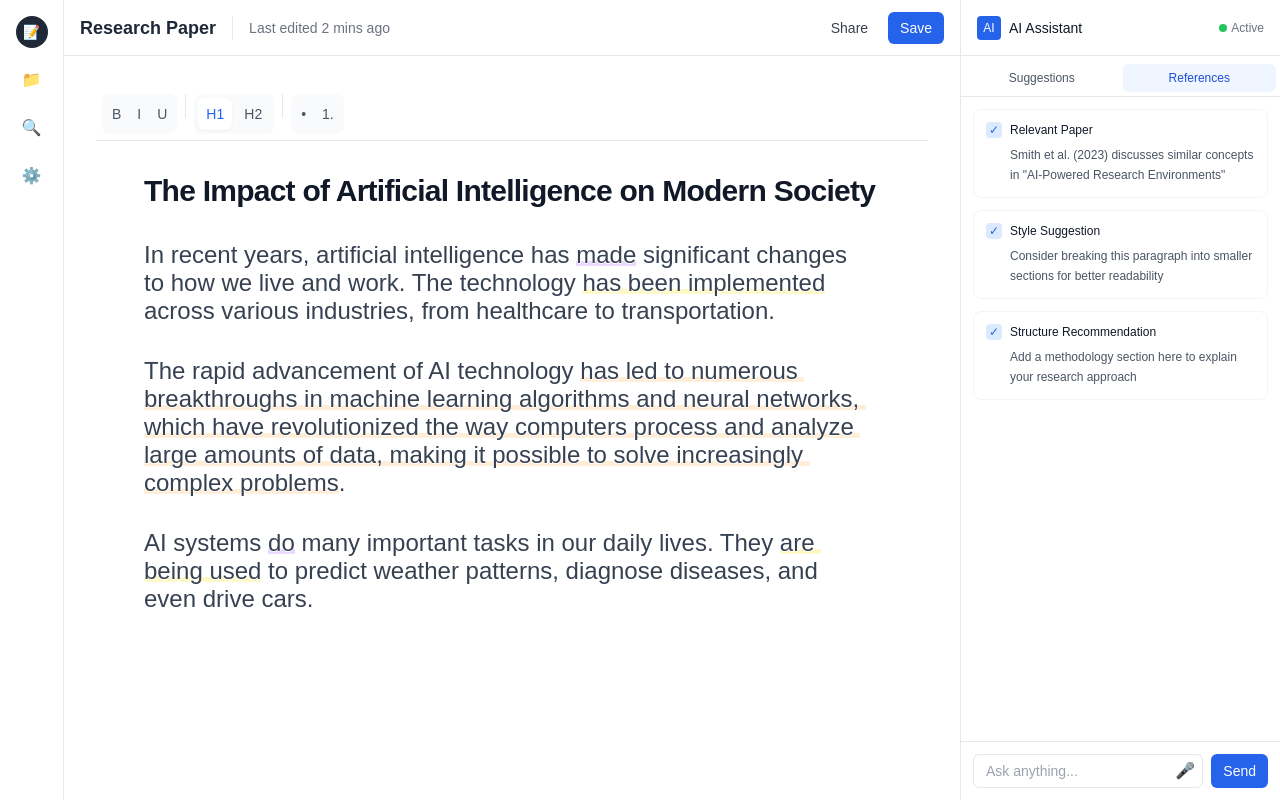
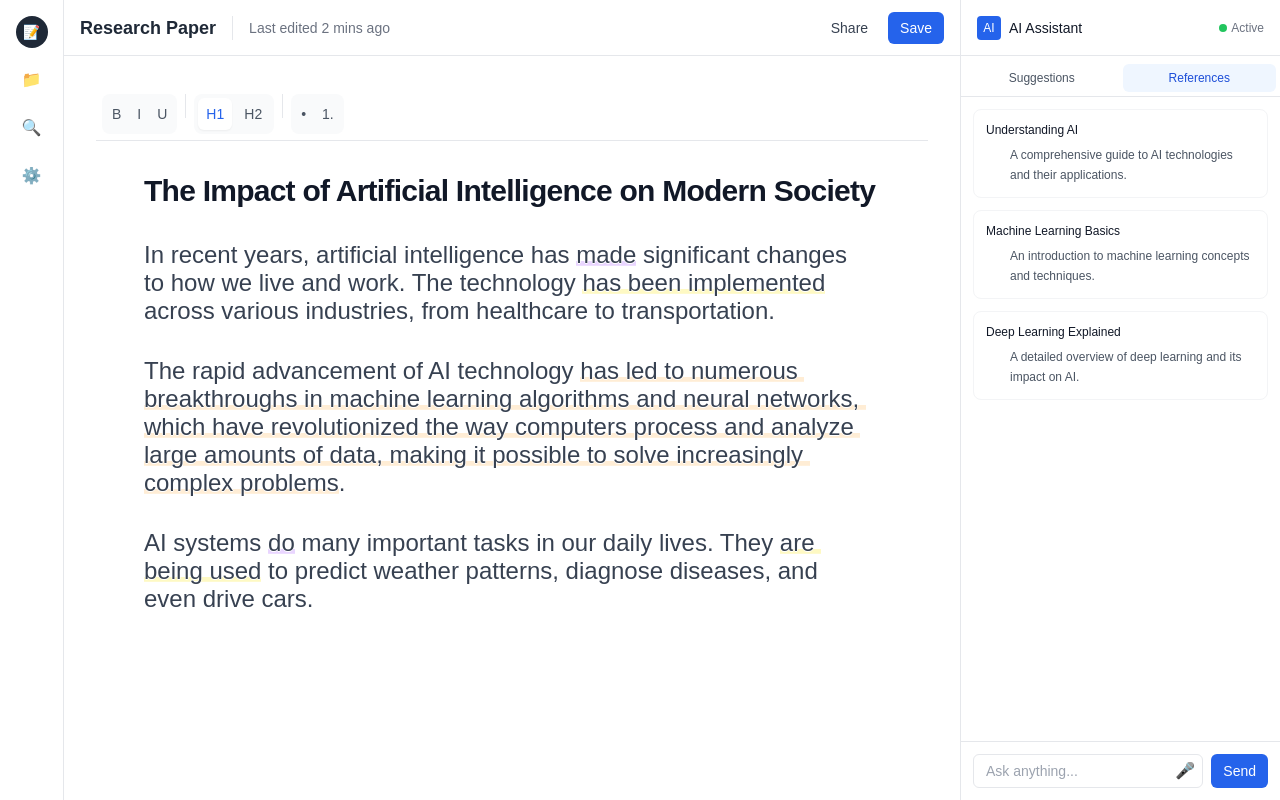
Before and after one commit to Rummikub/NYCHackathon, a Next.js app: page / in a window 1280 px wide. Both pictures are taken after a click on the button "References". Built offline with nearby package versions, Linux system fonts and the light colour scheme.

Commit message:
suggestions reference sidebar shows different things

```diff
--- a/components/AISidebar.tsx
+++ b/components/AISidebar.tsx
@@ -20,6 +20,24 @@ const mockSuggestions = [
     type: 'outline',
     title: 'Structure Recommendation',
     content: 'Add a methodology section here to explain your research approach',
+  },
+];
+
+const mockReferences = [
+  {
+    id: 1,
+    title: 'Understanding AI',
+    content: 'A comprehensive guide to AI technologies and their applications.',
+  },
+  {
+    id: 2,
+    title: 'Machine Learning Basics',
+    content: 'An introduction to machine learning concepts and techniques.',
+  },
+  {
+    id: 3,
+    title: 'Deep Learning Explained',
+    content: 'A detailed overview of deep learning and its impact on AI.',
   },
 ];
 
@@ -68,7 +86,8 @@ export default function AISidebar() {
 
       {/* Content Area */}
       <div className="flex-1 overflow-auto p-3 space-y-3">
-        {mockSuggestions.map((suggestion) => (
+        {activeTab === 'suggestions' ? (
+          mockSuggestions.map((suggestion) => (
             <div
               key={suggestion.id}
               className="p-3 bg-white rounded-lg border border-gray-100 hover:border-blue-100 transition-colors"
@@ -83,8 +102,24 @@ export default function AISidebar() {
               </div>
               <p className="text-xs text-gray-600 leading-relaxed pl-6">{suggestion.content}</p>
             </div>
-        ))}
+          ))
+        ) : (
+          mockReferences.map((reference) => (
+            <div
+              key={reference.id}
+              className="p-3 bg-white rounded-lg border border-gray-100 hover:border-blue-100 transition-colors"
+            >
+              <div className="flex items-center gap-2 mb-2">
+                <h3 className="text-xs font-medium text-gray-900">
+                  {reference.title}
+                </h3>
               </div>
+              <p className="text-xs text-gray-600 leading-relaxed pl-6">{reference.content}</p>
+            </div>
+          ))
+        )}
+      </div>
+
 
       {/* Input Area */}
       <div className="p-3 border-t bg-white">
```
Lines whose indentation alone changed are shown as unchanged.
